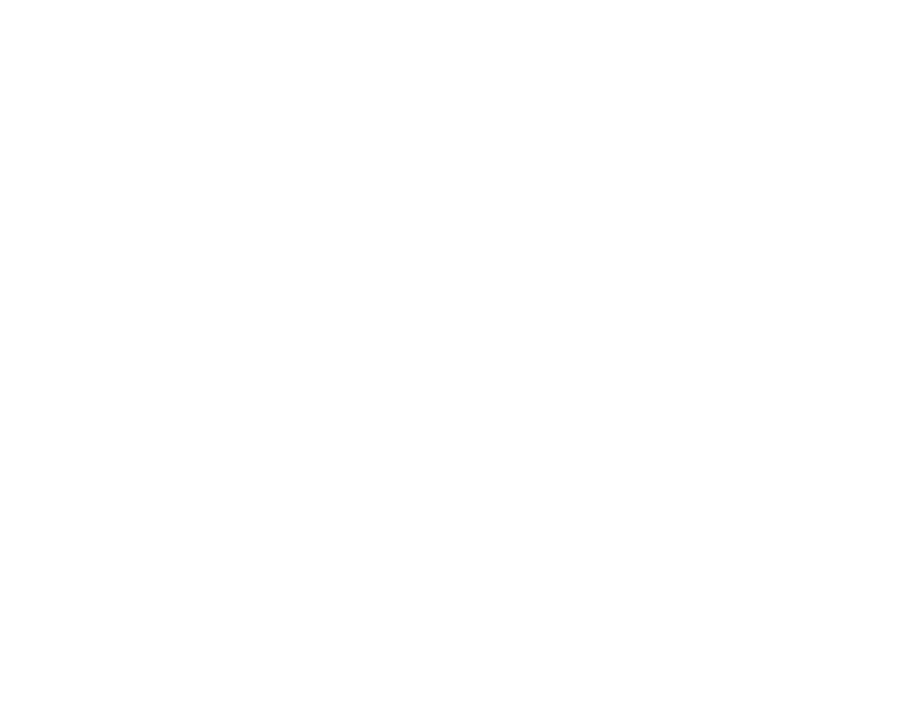
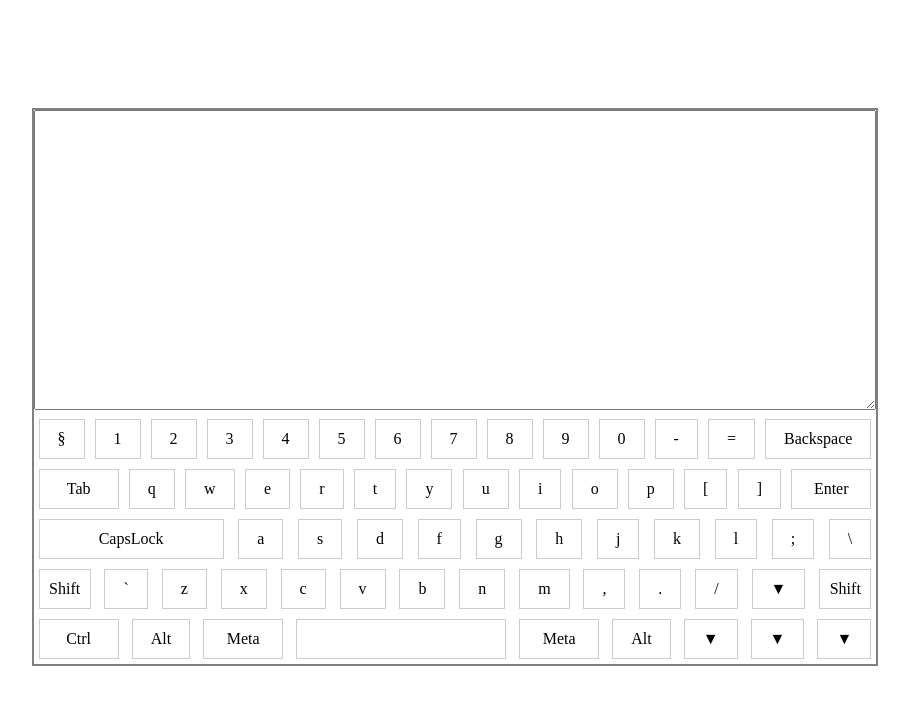
Before and after one commit to alikri/virtual-keyboard, a plain HTML site: page index.html in a window 1280 px wide. Shown: the whole page, without its empty margins (185-1094 px from the left). Drawn offline with Linux system fonts and the light colour scheme.

Commit message:
feat: add basic keyboard to the page

```diff
--- a/css/style.css
+++ b/css/style.css
@@ -0,0 +1 @@
+*{box-sizing:border-box}.wrapper{width:100%;height:100%;padding-top:100px;display:flex;justify-content:center;align-items:center}.wrapper .container{max-width:-moz-fit-content;max-width:fit-content;height:-moz-fit-content;height:fit-content;width:-moz-fit-content;width:fit-content;border:2px solid gray}.wrapper .container .textarea{height:300px;width:100%}.wrapper .container .keyboard{display:flex;flex-direction:column}.wrapper .container .keyboard .row{display:flex;justify-content:space-between}.wrapper .container .keyboard .row .key{padding:10px 18px;margin:5px;border:1px solid #ccc;text-align:center;cursor:pointer;-webkit-user-select:none;-moz-user-select:none;user-select:none}.wrapper .container .keyboard .row .keyTab,.wrapper .container .keyboard .row .keyEnter{width:80px;padding:10px 10px}.wrapper .container .keyboard .row .keyCtrl,.wrapper .container .keyboard .row .ketAlt,.wrapper .container .keyboard .row .keyMeta{width:80px}.wrapper .container .keyboard .row .keyShift{width:52px;padding:10px 7px}.wrapper .container .keyboard .row .keyCapsLock{width:185px}.wrapper .container .keyboard .row .keySpace{width:210px}
--- a/index.html
+++ b/index.html
@@ -7,7 +7,7 @@
 	<link rel="stylesheet" href="./css/style.css">
 	<title>Document</title>
 </head>
-<body>
+<body class="body">
 	<script src="./src/script.js"></script>
 </body>
 </html>
--- a/src/script.js
+++ b/src/script.js
@@ -0,0 +1,71 @@
+
+class VirtualKeyboard {
+	constructor() {
+		this.wrapper = null;
+		this.container = null;
+		this.keyboard = null;
+		this.textarea = null;
+		this.layoutIndex = 0;
+		this.shiftPressed = false;
+		this.capsLockActive = false;
+		this.keyList = [
+					[
+						['§', '±'], ['1', '!'], ['2', '@'], ['3', '#'], ['4', '$'], ['5', '%'], ['6', '^'], ['7', '&'], ['8', '*'], ['9', '('], ['0', ')'], ['-', '_'], ['=', '+'], ['Backspace']
+					],
+					[
+						['Tab'], ['q', 'Q'], ['w', 'W'], ['e', 'E'], ['r', 'R'], ['t', 'T'], ['y', 'Y'], ['u', 'U'], ['i', 'I'], ['o', 'O'], ['p', 'P'], ['[', '{'], [']', '}'], ['Enter']
+					],
+					[
+						['CapsLock'], ['a', 'A'], ['s', 'S'], ['d', 'D'], ['f', 'F'], ['g', 'G'], ['h', 'H'], ['j', 'J'], ['k', 'K'], ['l', 'L'], [';', ':'], ['\\', '|']
+					],
+					[
+						['Shift'], ['`', '~'], ['z', 'Z'], ['x', 'X'], ['c', 'C'], ['v', 'V'], ['b', 'B'], ['n', 'N'], ['m', 'M'], [',', '<'], ['.', '>'], ['/', '?'], ['▼','ArrowUp'], ['Shift']
+					],
+					[
+						['Ctrl'], ['Alt'], ['Meta'], [' ', 'Space'], ['Meta'], ['Alt'], [ '▼', 'ArrowLeft'], ['▼','ArrowDown'], ['▼','ArrowRight']
+					]
+			];
+			this.init();
+	}
+
+	init() {
+		this.wrapper = document.createElement('div');
+		this.wrapper.classList.add("wrapper");
+		this.container = document.createElement('div');
+		this.container.classList.add('container');
+		this.keyboard = document.createElement('div');
+		this.textarea = document.createElement('textarea');
+
+		document.body.prepend(this.wrapper);
+		this.keyboard.innerHTML = this.generateKeyboardHtml(this.keyList);
+		this.textarea.classList.add("textarea");
+		this.keyboard.classList.add('keyboard');
+		this.wrapper.appendChild(this.container);
+		this.container.appendChild(this.textarea);
+		this.container.appendChild(this.keyboard);
+
+	}
+
+	generateKeyboardHtml(layout) {
+		let innerKeyboard = '';
+		for (let i = 0; i < layout.length; i++) {
+			let rowKeys = ``;
+			for (let j = 0; j < layout[i].length; j++) {
+				if (layout[i][j][1] === 'Space') {
+					rowKeys += `<div class="key keySpace">${layout[i][j][0]}</div>`
+				} else {
+					rowKeys += `<div class="key key${layout[i][j][0]}">${layout[i][j][0]}</div>`
+				}
+
+			}
+			let row = `<div class="row">${rowKeys}</div>`
+			innerKeyboard += row;
+		}
+		console.log(innerKeyboard);
+		return innerKeyboard;
+	}
+
+
+}
+
+new VirtualKeyboard();
```
